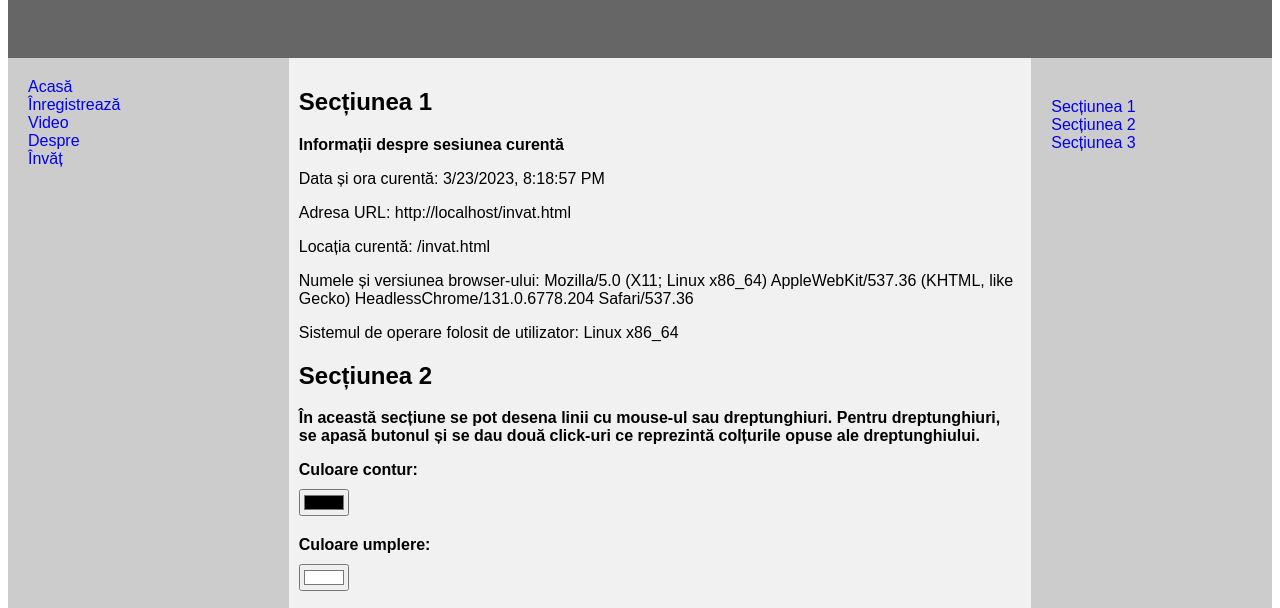
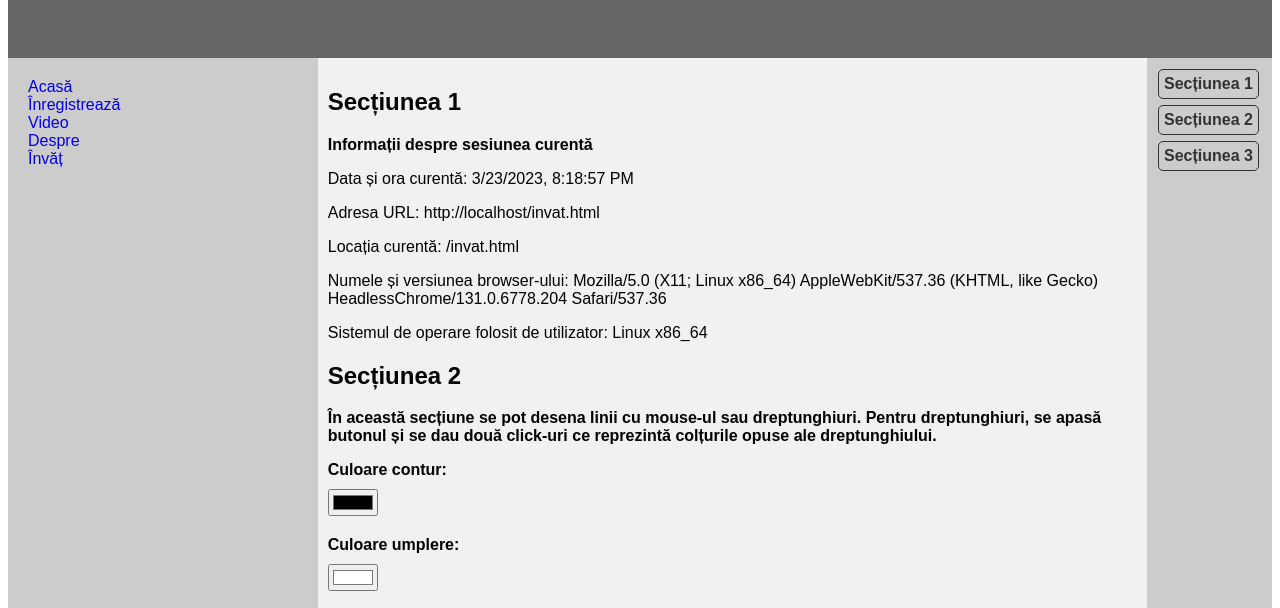
Before and after one commit to DancauRares-Andrei/proiect-1-ProgramareWeb, a plain HTML site: page invat.html in a window 1280 px wide. Shown: the part 184-792 px from the top of the page. Drawn offline with Linux system fonts and the light colour scheme.

Commit message:
Stilizare suplimentara aside

```diff
--- a/css/stil.css
+++ b/css/stil.css
@@ -238,20 +238,30 @@ h1 {
 
 aside {
   background-color: #ccc;
-  padding: 20px;
-  margin: 20px 0;
+  border: 1px solid #ccc;
+  border-radius: 5px;
+  padding: 10px;
 }
 
 .dreapta{
   background: #ccc;
-  flex: 1;
+  width:125px;
 }
 
 .dreapta a{
   position:fixed;
   text-decoration: none;
+  font-weight: bold;
+  color: #333;
+  padding: 5px;
+  border-radius: 5px;
+  border: 1px solid #333;
+  margin-bottom: 5px;
+  transition: background-color 0.3s ease-in-out;
 }
 
 .dreapta a:hover {
   text-decoration: underline; /* subliniază textul la trecerea mouse-ului */
+  background-color: #333;
+  color: #fff;
 }
--- a/invat.html
+++ b/invat.html
@@ -77,8 +77,8 @@
     </div>
     <div class="dreapta">
         <aside>
-            <a href="#sectiunea1">Secțiunea 1</a><br>
-            <a href="#sectiunea2">Secțiunea 2</a><br>
+            <a href="#sectiunea1">Secțiunea 1</a><br><br>
+            <a href="#sectiunea2">Secțiunea 2</a><br><br>
             <a href="#sectiunea3">Secțiunea 3</a><br>
         </aside>
     </div>
```
